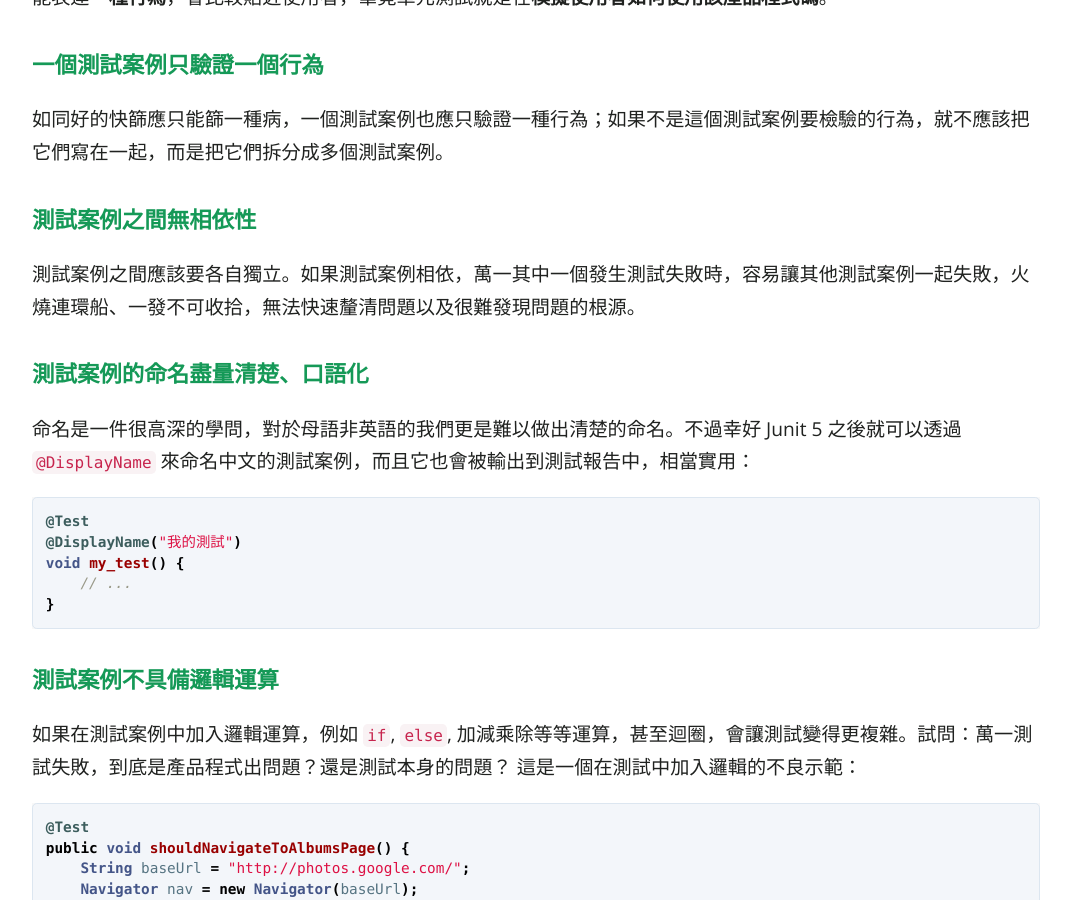
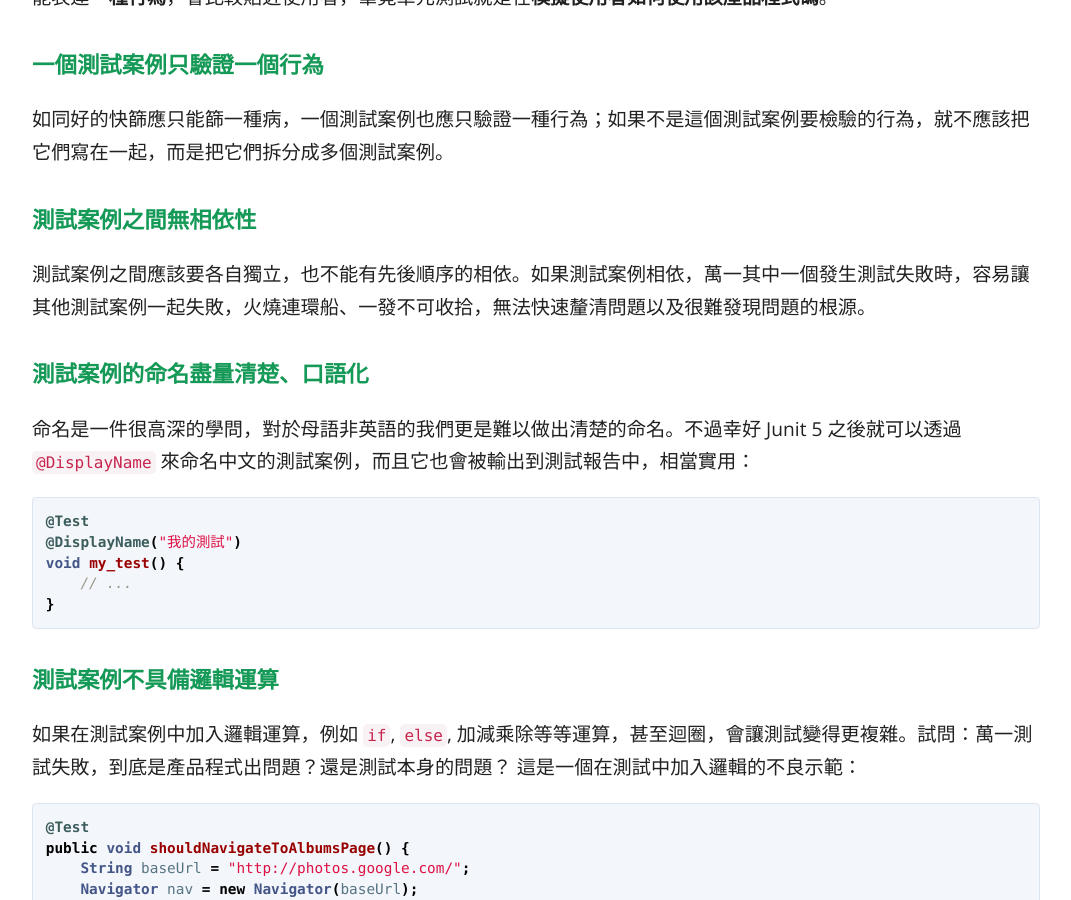
Before and after one commit to KaiSheng714/KaiSheng714.github.io, a Jekyll site: the page built from _posts/2022-09-19-good-unit-test.md, in a window 1280 px wide and 900 px high, scrolled down 2882 px. Shown: the whole window, without its empty margins (104-1175 px from the left). Built offline with Jekyll 4.4.1, drawn with Linux system fonts in a browser that asks for light colours; comment, search, counter and statistics services are not loaded.

Commit message:
good-unit-test

```diff
--- a/_posts/2022-09-19-good-unit-test.md
+++ b/_posts/2022-09-19-good-unit-test.md
@@ -61,7 +61,7 @@ image: /assets/image/good-unit-test.png
 如同好的快篩應只能篩一種病，一個測試案例也應只驗證一種行為；如果不是這個測試案例要檢驗的行為，就不應該把它們寫在一起，而是把它們拆分成多個測試案例。
 
 ### **測試案例之間無相依性**
-測試案例之間應該要各自獨立。如果測試案例相依，萬一其中一個發生測試失敗時，容易讓其他測試案例一起失敗，火燒連環船、一發不可收拾，無法快速釐清問題以及很難發現問題的根源。
+測試案例之間應該要各自獨立，也不能有先後順序的相依。如果測試案例相依，萬一其中一個發生測試失敗時，容易讓其他測試案例一起失敗，火燒連環船、一發不可收拾，無法快速釐清問題以及很難發現問題的根源。
 
 ### **測試案例的命名盡量清楚、口語化**
 
```
Also changed, not shown: _posts/2022-07-04-testability.md (+1 -1 lines).
